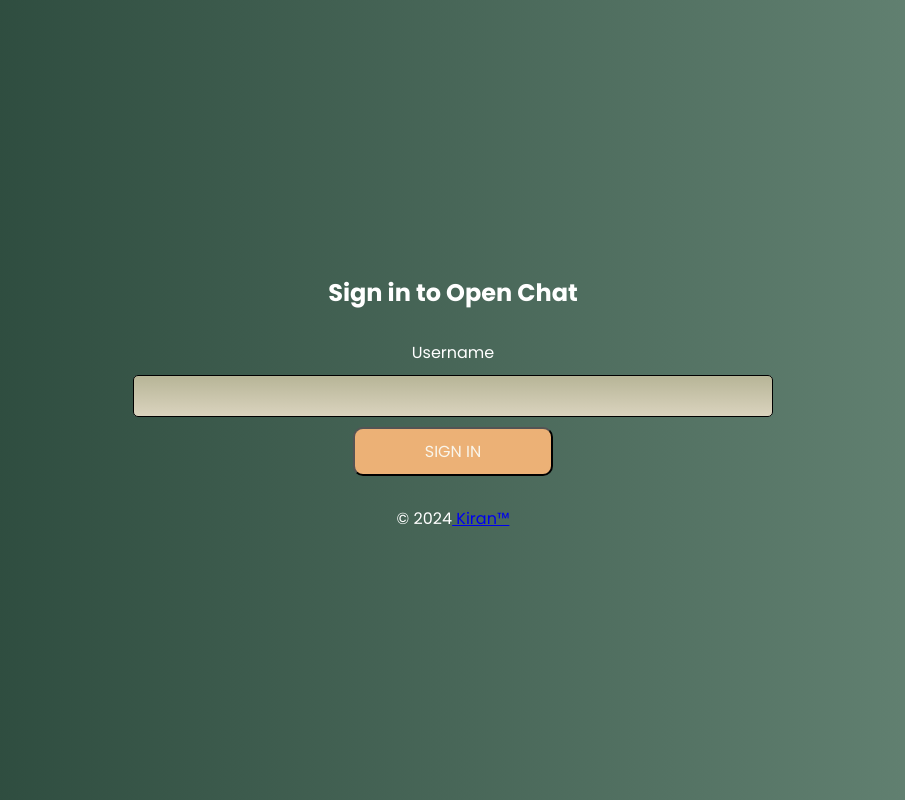
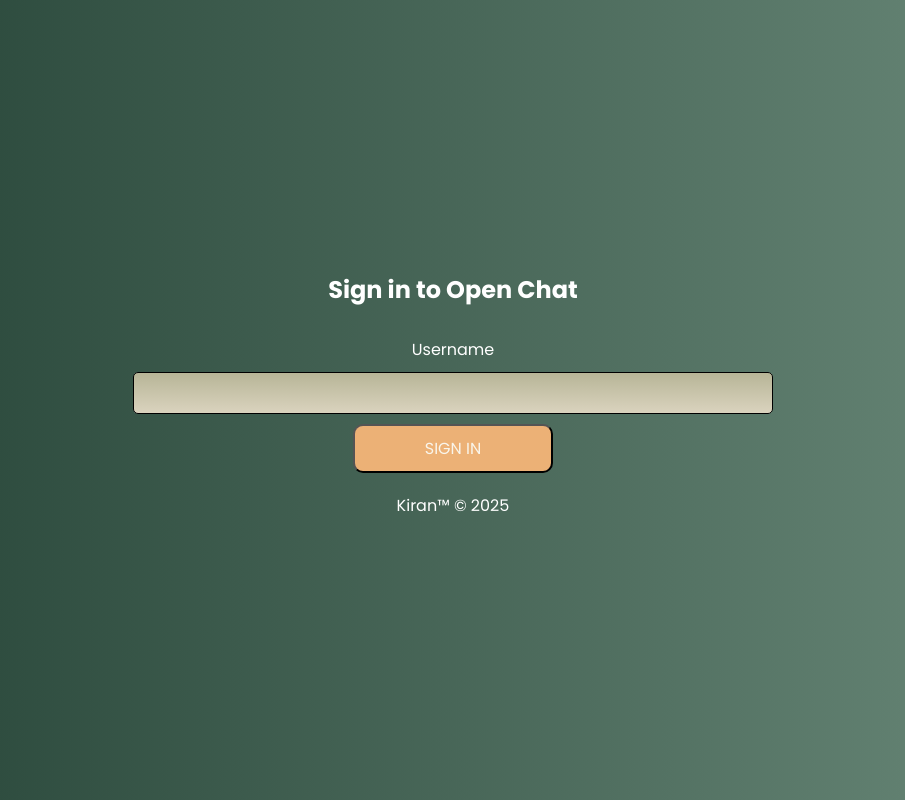
Before and after one commit to KIRANyadav999/CHAT-APP, a React (Create React App) app in the folder client/: page / in a window 1280 px wide. Shown: the whole page, without its empty margins (187-1092 px from the left). Built offline with nearby package versions, Linux system fonts and the light colour scheme; no server answers.

Commit message:
Update Footer.js

```diff
--- a/client/src/components/Footer.js
+++ b/client/src/components/Footer.js
@@ -1,17 +1,10 @@
-"use client";
+import React from 'react';
+const Footer = () => {
+  return (
+    <footer className="absolute bottom-4 text-gray-500 text-sm">
+      <p>Kiran™ &copy; 2025</p>
+    </footer>
+  );
+};
 
-import { Footer } from "flowbite-react";
-
-export default function Component() {
-  return (
-    <Footer container className="foot-bar">
-      <Footer.Copyright href="#" by=" Kiran™ " year={2024} />
-      {/*<Footer.LinkGroup>
-        <Footer.Link href="#">About</Footer.Link>
-        <Footer.Link href="#">Privacy Policy</Footer.Link>
-        <Footer.Link href="#">Licensing</Footer.Link>
-  <Footer.Link href="#">Contact</Footer.Link>
-      </Footer.LinkGroup>*/}
-    </Footer>
-  );
-}
+export default Footer;
```
